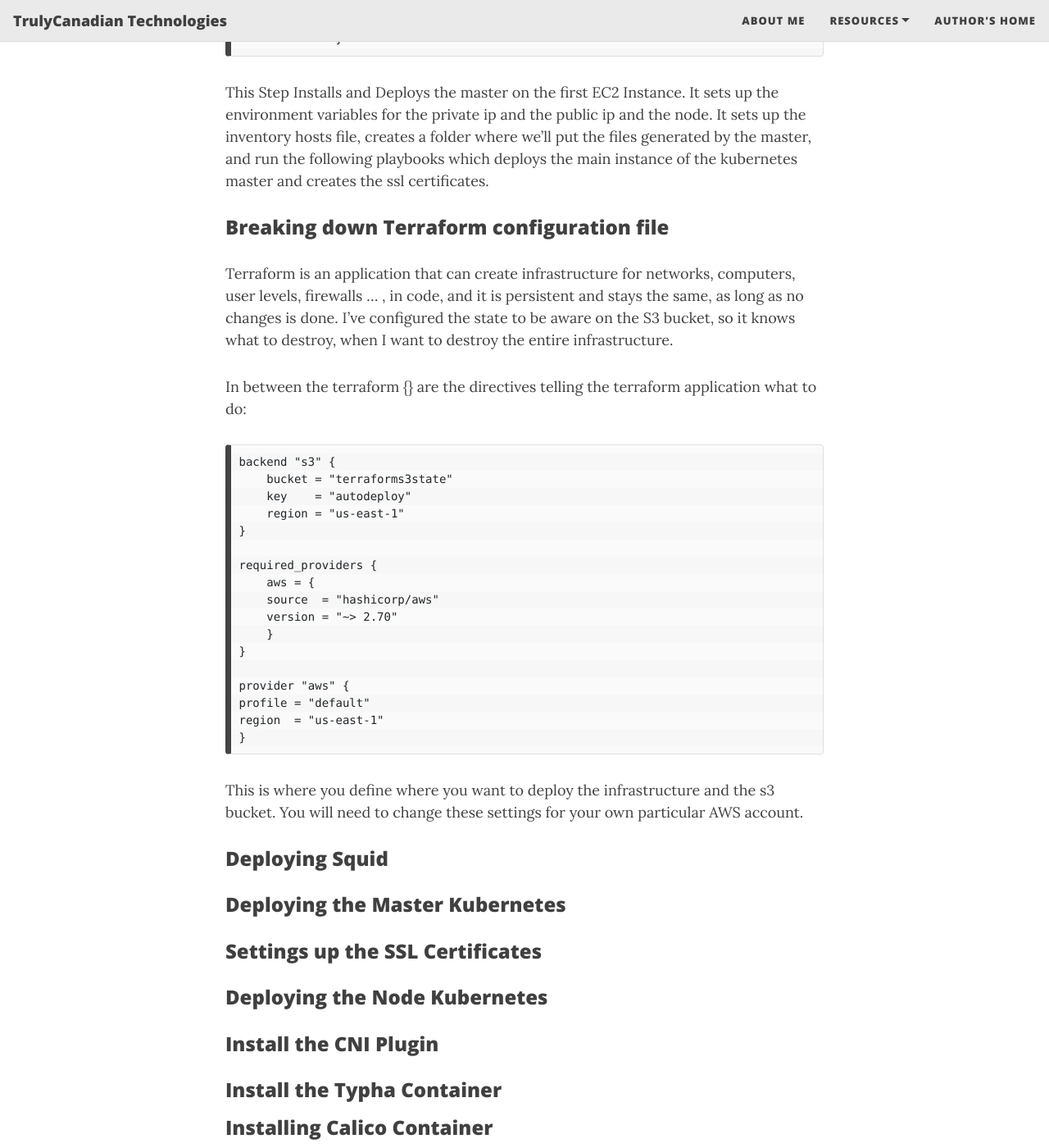
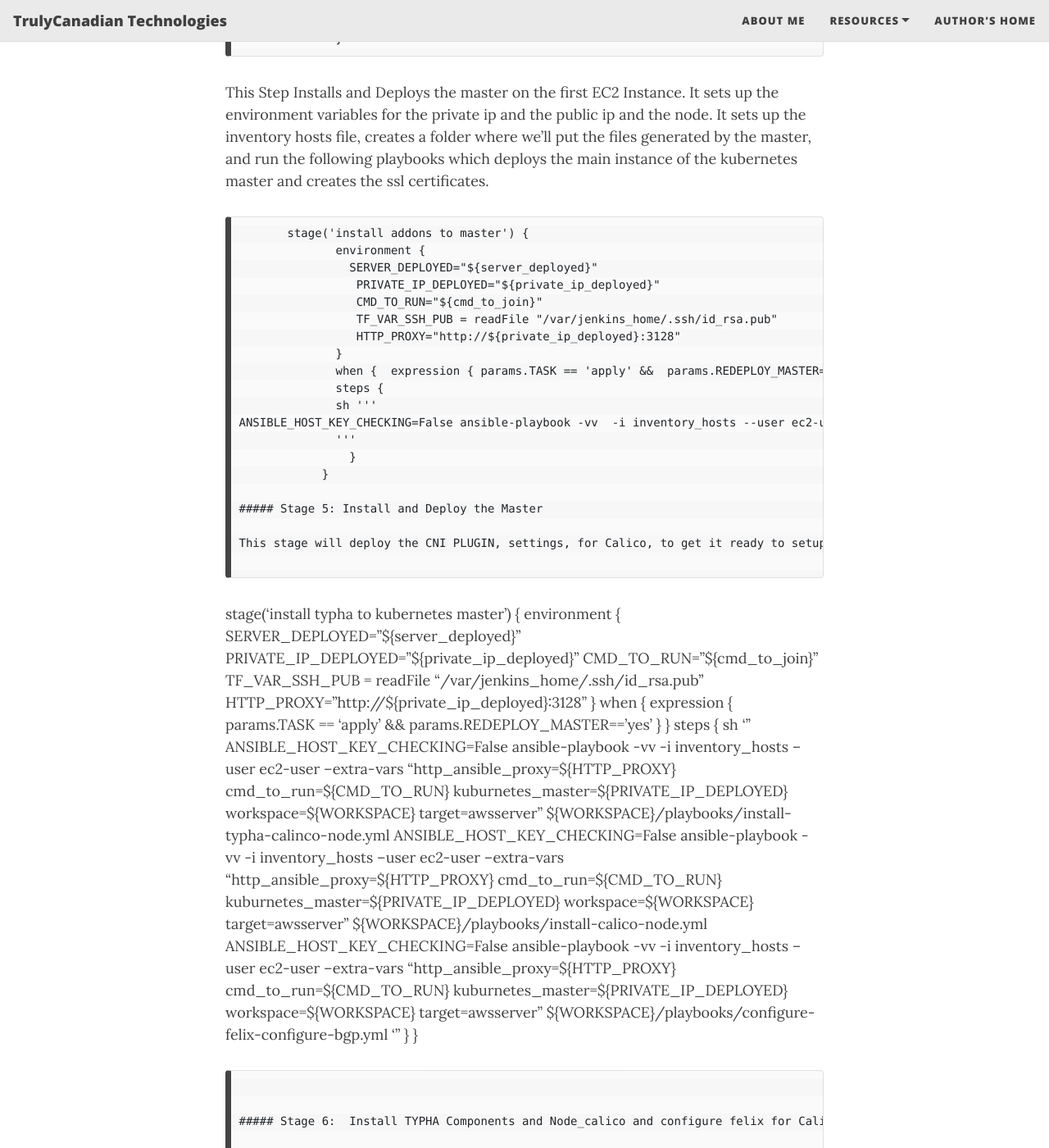
Before and after one commit to davegermiquet/LinuxAdminProto, a Jekyll site: the page built from _posts/2021-01-12-Deploying-Kubernetes.md, in a window 1280 px wide and 1400 px high, scrolled down 9239 px. Shown: the whole window at 82% size. Built offline with Jekyll 4.4.1, drawn with Linux system fonts in a browser that asks for light colours; nearby versions of some CDN libraries; some of the changed text lies outside the part shown.

Commit message:
Continuing with Draft, started stages and Jenkinsfile

````diff
--- a/_posts/2021-01-12-Deploying-Kubernetes.md
+++ b/_posts/2021-01-12-Deploying-Kubernetes.md
@@ -266,7 +266,7 @@ I store these values in jenkins to pass to an ansible build to create a terrafor
 ##### Stage 3:
 ```
  stage('install packages on aws instance and squid instance') {
-               environment {
+              environment {
               SERVER_DEPLOYED="${server_deployed}"
               PRIVATE_IP_DEPLOYED="${private_ip_deployed}"
               }
@@ -306,6 +306,56 @@ ANSIBLE_HOST_KEY_CHECKING=False ansible-playbook -vv  -i inventory_hosts --user
 
 This Step Installs and Deploys the master on the first EC2 Instance. It sets up the environment  variables for the private ip and the public ip and the node. It sets up the inventory hosts file, creates a folder where we'll put the files generated by the master, and run the following playbooks which deploys the main instance of the kubernetes master and creates the ssl certificates.
 
+
+```
+       stage('install addons to master') {
+              environment {
+                SERVER_DEPLOYED="${server_deployed}"
+                 PRIVATE_IP_DEPLOYED="${private_ip_deployed}"
+                 CMD_TO_RUN="${cmd_to_join}"
+                 TF_VAR_SSH_PUB = readFile "/var/jenkins_home/.ssh/id_rsa.pub"
+                 HTTP_PROXY="http://${private_ip_deployed}:3128"
+              }
+              when {  expression { params.TASK == 'apply' &&  params.REDEPLOY_MASTER=='yes' } }
+              steps {
+              sh '''
+ANSIBLE_HOST_KEY_CHECKING=False ansible-playbook -vv  -i inventory_hosts --user ec2-user --extra-vars "http_ansible_proxy=${HTTP_PROXY} cmd_to_run=${CMD_TO_RUN} kuburnetes_master=${PRIVATE_IP_DEPLOYED} workspace=${WORKSPACE} target=awsserver" ${WORKSPACE}/playbooks/install-addons-kubernetes.yml
+              '''
+                }
+            }
+
+##### Stage 5: Install and Deploy the Master
+
+This stage will deploy the CNI PLUGIN, settings, for Calico, to get it ready to setup the clustesd networking
+
+```
+stage('install typha to kubernetes master') {
+              environment {
+              SERVER_DEPLOYED="${server_deployed}"
+              PRIVATE_IP_DEPLOYED="${private_ip_deployed}"
+              CMD_TO_RUN="${cmd_to_join}"
+              TF_VAR_SSH_PUB = readFile "/var/jenkins_home/.ssh/id_rsa.pub"
+              HTTP_PROXY="http://${private_ip_deployed}:3128"
+              }
+              when {  expression { params.TASK == 'apply' && params.REDEPLOY_MASTER=='yes' } }
+              steps {
+                sh '''
+ANSIBLE_HOST_KEY_CHECKING=False ansible-playbook -vv  -i inventory_hosts --user ec2-user --extra-vars "http_ansible_proxy=${HTTP_PROXY} cmd_to_run=${CMD_TO_RUN} kuburnetes_master=${PRIVATE_IP_DEPLOYED} workspace=${WORKSPACE} target=awsserver" ${WORKSPACE}/playbooks/install-typha-calinco-node.yml
+ANSIBLE_HOST_KEY_CHECKING=False ansible-playbook -vv  -i inventory_hosts --user ec2-user --extra-vars "http_ansible_proxy=${HTTP_PROXY} cmd_to_run=${CMD_TO_RUN} kuburnetes_master=${PRIVATE_IP_DEPLOYED} workspace=${WORKSPACE} target=awsserver" ${WORKSPACE}/playbooks/install-calico-node.yml
+ANSIBLE_HOST_KEY_CHECKING=False ansible-playbook -vv  -i inventory_hosts --user ec2-user --extra-vars "http_ansible_proxy=${HTTP_PROXY} cmd_to_run=${CMD_TO_RUN} kuburnetes_master=${PRIVATE_IP_DEPLOYED} workspace=${WORKSPACE} target=awsserver" ${WORKSPACE}/playbooks/configure-felix-configure-bgp.yml
+              '''
+                 }
+              }
+```
+
+
+##### Stage 6:  Install TYPHA Components and Node_calico and configure felix for Calico
+
+
+This plugin activates and deploys the CALICO CNI plugin for the MASTER Kubernetes Nodes
+
+
+##### Stage 7:  Install TYPHA Components and Node_calico and configure felix for Calico
 
 <a name="terraform"></a>
 ### **Breaking down Terraform configuration file**
````
